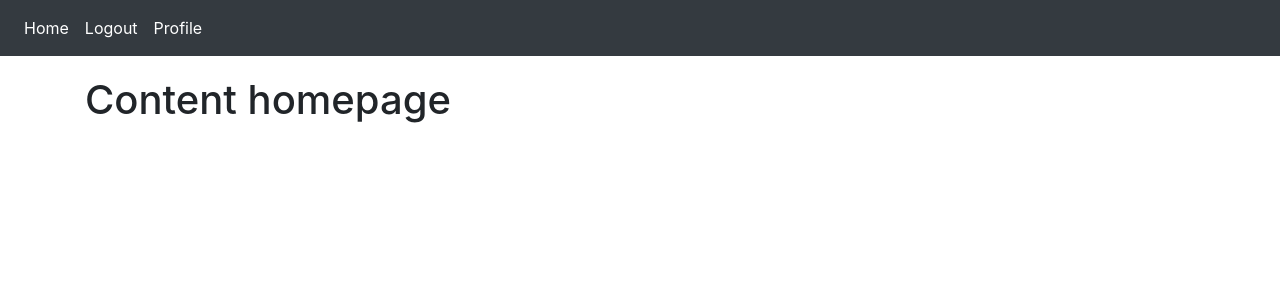
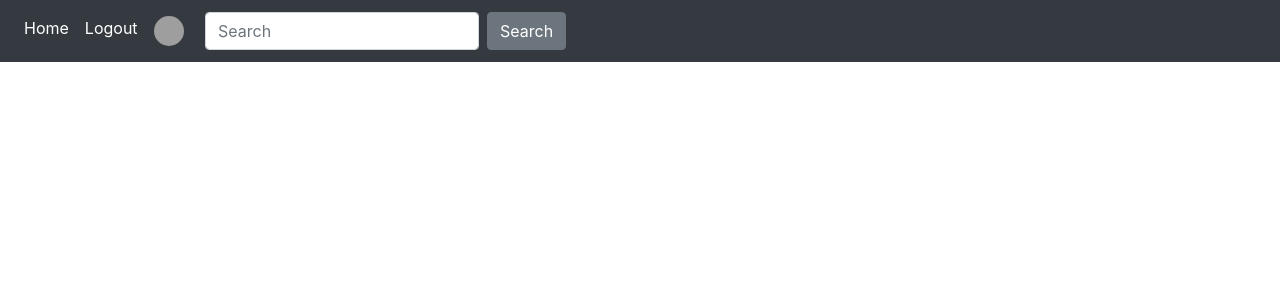
Before and after one commit to FoysalMdTanvir/Public_Networking, a Django app: page /content/ in a window 1280 px wide. Shown: the top 300 px of the page. Run offline with Django 3.2, Linux system fonts and the light colour scheme; a user stored in the database is signed in; data comes from the database, SQL or seed files in the repository; both versions use the stored data as it was after the commit; some libraries are stand-ins or nearby versions; grey boxes are pictures that could not be loaded.

Commit message:
Search User

```diff
--- a/App_Content/views.py
+++ b/App_Content/views.py
@@ -1,7 +1,14 @@
-from django.shortcuts import render
+from django.shortcuts import render, HttpResponse
+from django.contrib.auth.decorators import login_required
 
+from App_Login.models import UserProfile
+from django.contrib.auth.models import User
 # Create your views here.
 
 
+@login_required
 def content_list(request):
-    return render(request, 'App_Content/content_list.html', context={})
+    if request.method == 'GET':
+        search = request.GET.get('search', '')
+        result = User.objects.filter(username__icontains=search)
+    return render(request, 'App_Content/content_list.html', context={'search': search, 'result': result})
--- a/App_Login/urls.py
+++ b/App_Login/urls.py
@@ -2,6 +2,7 @@ from django.urls import path
 from App_Login import views
 
 app_name = 'App_Login'
+
 urlpatterns = [
     path('signup/', views.sign_up, name='signup'),
     path('login/', views.login_page, name='login'),
@@ -11,4 +12,5 @@ urlpatterns = [
     path('password/', views.pass_change, name='pass_change'),
     path('add-picture/', views.add_pro_pic, name='add_pro_pic'),
     path('change-picture/', views.change_pro_pic, name='change_pro_pic'),
+    path('user/<username>/', views.user, name='user'),
 ]
--- a/templates/App_Content/content_list.html
+++ b/templates/App_Content/content_list.html
@@ -1,6 +1,28 @@
 {% extends 'base.html' %}
 {% block title_block %}iBook | Home {% endblock %}
 {% block body_block %}
-<h1>Content homepage</h1>
+{% if search %}
+{% for user in result %}
+<div class="row">
+  <div class="col-sm-2">
+    {% if user.user_profile %}
+    <img src="/media/{{user.user_profile.profile_pic}}" height="100px" width="100px">
+    <br><br>
+    {% else %}
+    <img src="/media/profile_pics/default_pic.PNG" height="100px" width="100px">
+    <br><br>
+    {% endif %}
+  </div>
+  <div class="col-sm-10">
+    <a href="{% url 'App_Login:user' username=user.username %}">{{user.username}}</a>
+    <br>
+    {{ user.first_name }} {{ user.last_name }}
+  </div>
+</div>
+<br>
+{% endfor %}
 
+{% else %}
+
+{% endif %}
 {% endblock %}
--- a/templates/App_Login/profile.html
+++ b/templates/App_Login/profile.html
@@ -25,7 +25,7 @@
     <h5>Website: {{user.user_profile.website}}</h5>
   </div>
   <div class="col-sm-3">
-    <h5>{{user.content.count}} Content</h5>
+    <h5>{{user.post_author.count}} Content</h5>
     <h5>{{user.following.count}} followers &nbsp; {{user.follower.count}} following</h5>
   </div>
 </div>
--- a/templates/base.html
+++ b/templates/base.html
@@ -34,8 +34,17 @@
         <a class="nav-link" href="{% url 'App_Login:logout' %}">Logout</a>
       </li>
       <li class="nav-item active">
-        <a class="nav-link" href="{% url 'App_Login:profile' %}">Profile</a>
+        {% if user.user_profile.profile_pic %}
+        <a class="nav-link" href="{% url 'App_Login:profile' %}"><img src="/media/{{user.user_profile.profile_pic}}" width="30px" height="30px" class="rounded-circle"></a>
+        {% else %}
+        <a class="nav-link" href="{% url 'App_Login:profile' %}"><img src="/media/default.png" width="30px" height="30px" class="rounded-circle"></a>
+        {% endif %}
       </li>
+      &nbsp; &nbsp;
+      <form class="form-inline" method="GET">
+        <input class="form-control mr-sm-2" type="text" name="search" placeholder="Search">
+        <button class="btn btn-secondary" type="submit">Search</button>
+      </form>
       {% else %}
       <li class="nav-item active">
         <a class="nav-link" href="{% url 'App_Login:signup' %}">Sign Up</a>
```
Also changed, not shown: App_Login/views.py (+9 -0 lines), templates/App_Login/user_other.html (added, +41 -0 lines), db.sqlite3, media/profile_pics/Tulips.jpg (added).
